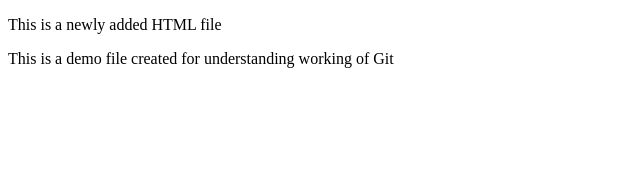
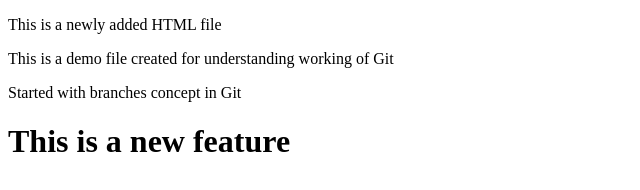
Before and after one commit to Gayathri-Susmitha/LocalRepo, a plain HTML site: page index.html in a window 1280 px wide. Shown: the whole page, without its empty margins (0-640 px from the left). Drawn offline with Linux system fonts and the light colour scheme.

Commit message:
Added 2 lines to html file

```diff
--- a/index.html
+++ b/index.html
@@ -1,12 +1,14 @@
 <!DOCTYPE html>
 <html lang="en">
-<head>
-    <meta charset="UTF-8">
-    <meta name="viewport" content="width=device-width, initial-scale=1.0">
+  <head>
+    <meta charset="UTF-8" />
+    <meta name="viewport" content="width=device-width, initial-scale=1.0" />
     <title>Document</title>
-</head>
-<body>
+  </head>
+  <body>
     <p>This is a newly added HTML file</p>
     <p>This is a demo file created for understanding working of Git</p>
-</body>
+    <p>Started with branches concept in Git</p>
+    <h1>This is a new feature</h1>
+  </body>
 </html>
```
